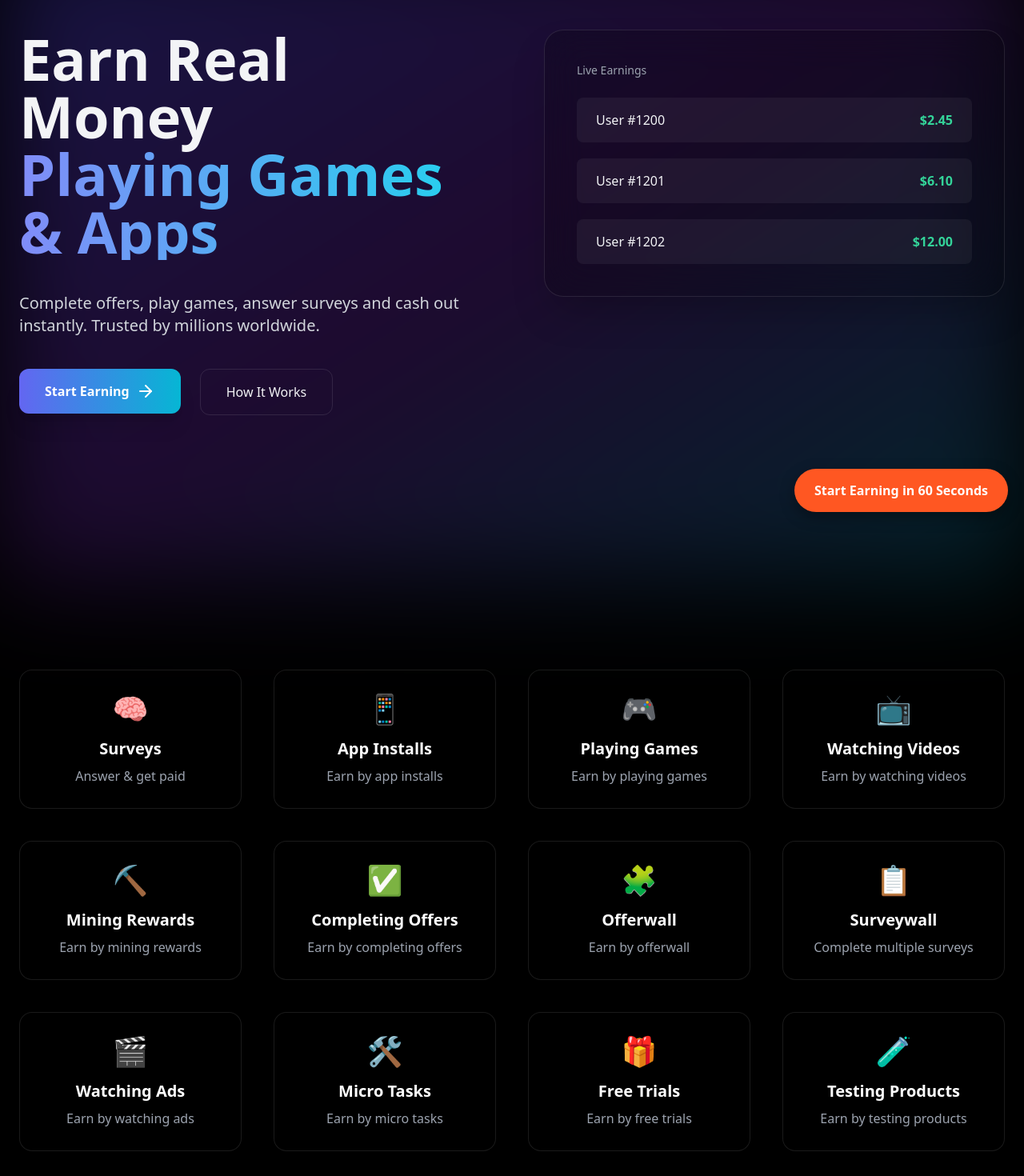
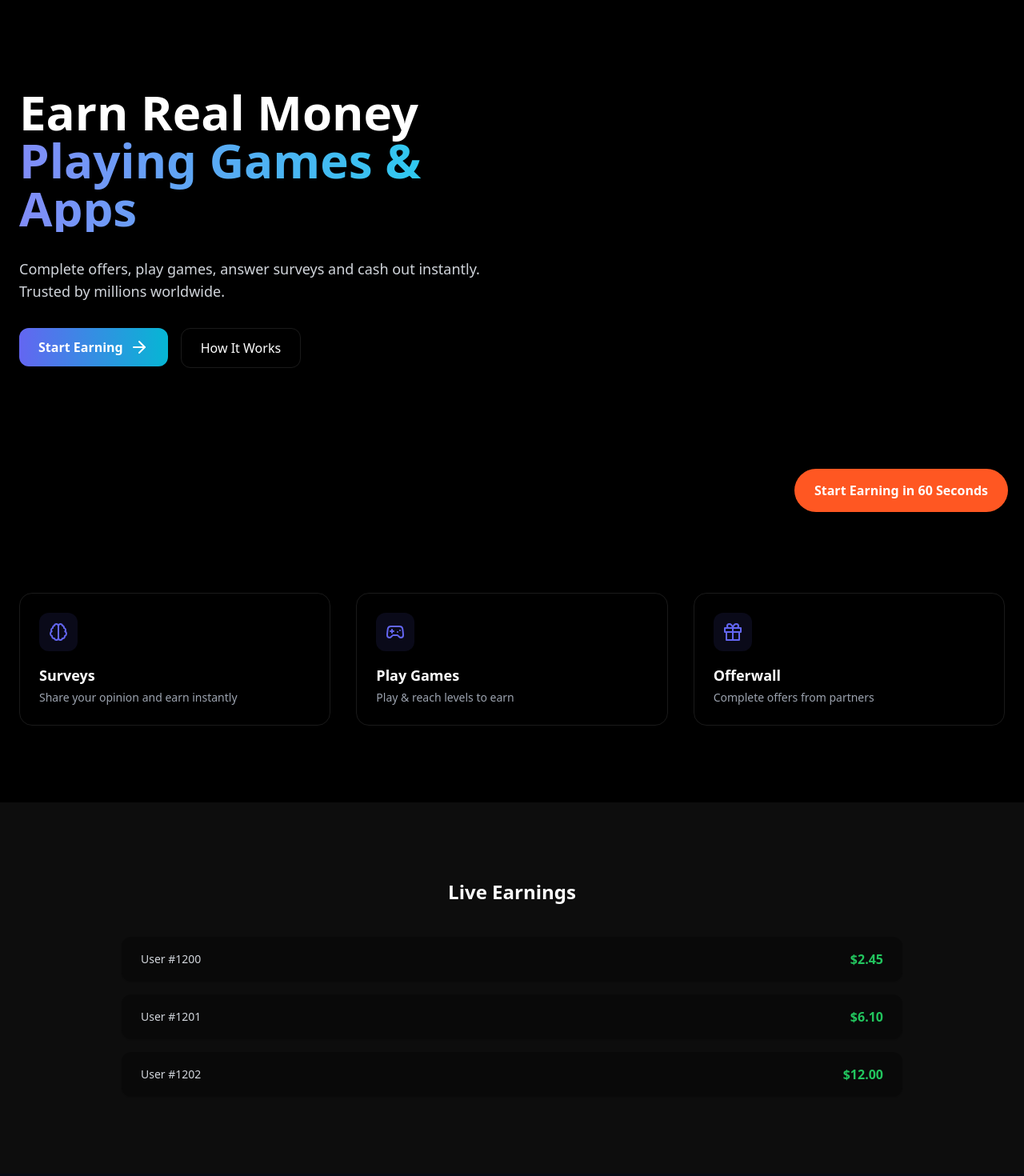
Before and after one commit to tool63/cashin, a Next.js app: page / in a window 1280 px wide. Shown: the part 140-1610 px from the top of the page at 80% size. Built offline with nearby package versions, Linux system fonts and the light colour scheme.

Commit message:
Update page.tsx

```diff
--- a/app/page.tsx
+++ b/app/page.tsx
@@ -1,61 +1,35 @@
 "use client"
 
+import Link from "next/link"
 import { motion } from "framer-motion"
-import { ArrowRight } from "lucide-react"
-import Link from "next/link"
+import { ArrowRight, Brain, Gamepad2, Gift } from "lucide-react"
 
 const fadeUp = {
   hidden: { opacity: 0, y: 24 },
-  visible: (i = 1) => ({
+  show: (i = 1) => ({
     opacity: 1,
     y: 0,
-    transition: {
-      delay: i * 0.08,
-      duration: 0.6,
-      ease: "easeOut",
-    },
+    transition: { delay: i * 0.12 },
   }),
 }
 
-export default function Home() {
-  const earningOptions = [
-    ["🧠", "Surveys", "/surveys"],
-    ["📱", "App Installs", "/app-installs"],
-    ["🎮", "Playing Games", "/play-games"],
-    ["📺", "Watching Videos", "/watch-videos"],
-    ["⛏️", "Mining Rewards", "/mining-rewards"],
-    ["✅", "Completing Offers", "/complete-offers"],
-    ["🧩", "Offerwall", "/offerwall"],
-    ["📋", "Surveywall", "/surveywall"],
-    ["🎬", "Watching Ads", "/watch-ads"],
-    ["🛠️", "Micro Tasks", "/micro-tasks"],
-    ["🎁", "Free Trials", "/complete-free-trials"],
-    ["🧪", "Testing Products", "/test-products"],
-    ["📧", "Reading Emails", "/read-emails"],
-    ["🌐", "Visiting Websites", "/visit-websites"],
-    ["⭐", "Review Tasks", "/review-tasks"],
-    ["🎡", "Spinning Wheel", "/spinning-wheel"],
-    ["🏆", "Loyalty", "/loyalty"],
-    ["💳", "Vouchers", "/vouchers"],
-  ]
-
+export default function HomeHero() {
   return (
-    <main className="transition-colors duration-300">
-      {/* HERO */}
-      <section className="relative min-h-screen pt-28 pb-24">
-        <div className="absolute inset-0 bg-gradient-to-br from-indigo-600/30 via-purple-600/20 to-cyan-500/20 blur-3xl" />
-
-        <div className="relative z-10 max-w-7xl mx-auto px-6 grid lg:grid-cols-2 gap-20 text-gray-900 dark:text-gray-100">
-          {/* LEFT */}
+    <>
+      {/* ================= HERO ================= */}
+      <section className="relative min-h-[90vh] flex items-center">
+        <div className="max-w-7xl mx-auto px-6 w-full">
+          <div className="grid lg:grid-cols-2 gap-16 items-center">
+            {/* Left */}
             <motion.div
               initial="hidden"
-            animate="visible"
-            className="space-y-10"
+              animate="show"
+              className="space-y-8"
             >
               <motion.h1
                 variants={fadeUp}
                 custom={1}
-              className="text-6xl md:text-7xl font-extrabold leading-tight"
+                className="text-4xl md:text-5xl xl:text-6xl font-bold leading-tight"
               >
                 Earn Real Money
                 <span className="block bg-gradient-to-r from-indigo-400 to-cyan-400 bg-clip-text text-transparent">
@@ -66,7 +40,7 @@ export default function Home() {
               <motion.p
                 variants={fadeUp}
                 custom={2}
-              className="text-xl text-gray-600 dark:text-gray-300 max-w-2xl"
+                className="text-lg text-gray-600 dark:text-gray-300 max-w-xl"
               >
                 Complete offers, play games, answer surveys and cash out instantly.
                 Trusted by millions worldwide.
@@ -75,83 +49,107 @@ export default function Home() {
               <motion.div
                 variants={fadeUp}
                 custom={3}
-              className="flex gap-6"
+                className="flex gap-4"
               >
                 <Link href="/start-earning">
-                <motion.span
-                  whileHover={{ scale: 1.05 }}
+                  <motion.button
+                    whileHover={{ scale: 1.04 }}
                     whileTap={{ scale: 0.97 }}
-                  className="inline-flex items-center gap-2 bg-gradient-to-r from-indigo-500 to-cyan-500 px-8 py-4 rounded-xl font-semibold shadow-xl text-white cursor-pointer"
+                    className="flex items-center gap-2 bg-gradient-to-r from-indigo-500 to-cyan-500 px-6 py-3 rounded-xl font-semibold shadow-xl text-white"
                   >
                     Start Earning
                     <ArrowRight />
-                </motion.span>
+                  </motion.button>
                 </Link>
 
                 <Link href="/how-it-works">
-                <motion.span
-                  whileHover={{ scale: 1.04 }}
-                  className="inline-flex items-center px-8 py-4 rounded-xl border border-black/10 dark:border-white/10 hover:bg-black/5 dark:hover:bg-white/10 transition cursor-pointer"
+                  <motion.button
+                    whileHover={{ scale: 1.03 }}
+                    className="px-6 py-3 rounded-xl border border-black/10 dark:border-white/10 hover:bg-black/5 dark:hover:bg-white/10 transition"
                   >
                     How It Works
-                </motion.span>
+                  </motion.button>
                 </Link>
               </motion.div>
             </motion.div>
 
-          {/* RIGHT – LIVE EARNINGS */}
-          <motion.div
-            initial={{ opacity: 0, y: 40 }}
-            animate={{ opacity: 1, y: 0 }}
-            transition={{ delay: 0.4, duration: 0.7 }}
+            {/* Right placeholder */}
+            <div className="hidden lg:block" />
+          </div>
+        </div>
+      </section>
+
+      {/* ================= OFFER CARDS ================= */}
+      <section className="py-24">
+        <div className="max-w-7xl mx-auto px-6">
+          <div className="grid sm:grid-cols-2 lg:grid-cols-3 gap-8">
+            <OfferCard
+              icon={<Brain />}
+              title="Surveys"
+              desc="Share your opinion and earn instantly"
+            />
+            <OfferCard
+              icon={<Gamepad2 />}
+              title="Play Games"
+              desc="Play & reach levels to earn"
+            />
+            <OfferCard
+              icon={<Gift />}
+              title="Offerwall"
+              desc="Complete offers from partners"
+            />
+          </div>
+        </div>
+      </section>
+
+      {/* ================= LIVE EARNINGS (SEPARATE) ================= */}
+      <section className="py-24 bg-gray-50 dark:bg-white/5">
+        <div className="max-w-5xl mx-auto px-6">
+          <h2 className="text-2xl font-semibold mb-10 text-center">
+            Live Earnings
+          </h2>
+
+          <div className="space-y-4">
+            {[
+              ["User #1200", "$2.45"],
+              ["User #1201", "$6.10"],
+              ["User #1202", "$12.00"],
+            ].map(([user, amount]) => (
+              <div
+                key={user}
+                className="flex justify-between items-center bg-white dark:bg-black/30 rounded-xl px-6 py-4 shadow-sm"
               >
-            <motion.div
-              animate={{ y: [0, -8, 0] }}
-              transition={{ repeat: Infinity, duration: 6 }}
-              className="bg-white/5 dark:bg-black/20 border border-black/10 dark:border-white/10 rounded-3xl p-10 backdrop-blur-xl shadow-2xl"
-            >
-              <p className="text-sm text-gray-500 dark:text-gray-400 mb-6">
-                Live Earnings
-              </p>
-
-              <div className="space-y-5">
-                {["$2.45", "$6.10", "$12.00"].map((amt, i) => (
-                  <div
-                    key={i}
-                    className="flex justify-between bg-black/10 dark:bg-white/5 rounded-lg px-6 py-4"
-                  >
-                    <span>User #{1200 + i}</span>
-                    <span className="text-emerald-400 font-semibold">
-                      {amt}
+                <span className="text-sm text-gray-600 dark:text-gray-300">
+                  {user}
+                </span>
+                <span className="font-semibold text-green-500">
+                  {amount}
                 </span>
               </div>
             ))}
           </div>
-            </motion.div>
-          </motion.div>
         </div>
       </section>
-
-      {/* OFFER CARDS */}
-      <section className="max-w-7xl mx-auto px-6 py-28 grid sm:grid-cols-2 md:grid-cols-3 lg:grid-cols-4 gap-10">
-        {earningOptions.map(([icon, title, href]) => (
-          <Link
-            key={title}
-            href={href}
-            className="bg-white/5 dark:bg-black/20 border border-black/10 dark:border-white/10 rounded-2xl p-7 flex flex-col items-center text-center hover:scale-105 transition"
-          >
-            <div className="text-4xl">{icon}</div>
-            <h3 className="mt-4 text-xl font-semibold">{title}</h3>
-            <p className="mt-2 text-gray-600 dark:text-gray-400">
-              {title === "Surveys"
-                ? "Answer & get paid"
-                : title === "Surveywall"
-                ? "Complete multiple surveys"
-                : `Earn by ${title.toLowerCase()}`}
-            </p>
-          </Link>
-        ))}
-      </section>
-    </main>
+    </>
   )
 }
+
+function OfferCard({
+  icon,
+  title,
+  desc,
+}: {
+  icon: React.ReactNode
+  title: string
+  desc: string
+}) {
+  return (
+    <div className="rounded-2xl border border-black/5 dark:border-white/10 p-6 hover:shadow-lg transition">
+      <div className="w-12 h-12 rounded-xl bg-indigo-500/10 text-indigo-500 flex items-center justify-center mb-4">
+        {icon}
+      </div>
+      <h3 className="font-semibold text-lg mb-1">{title}</h3>
+      <p className="text-sm text-gray-600 dark:text-gray-400">{desc}</p>
+    </div>
+  )
+}
```
Lines whose indentation alone changed are shown as unchanged.
